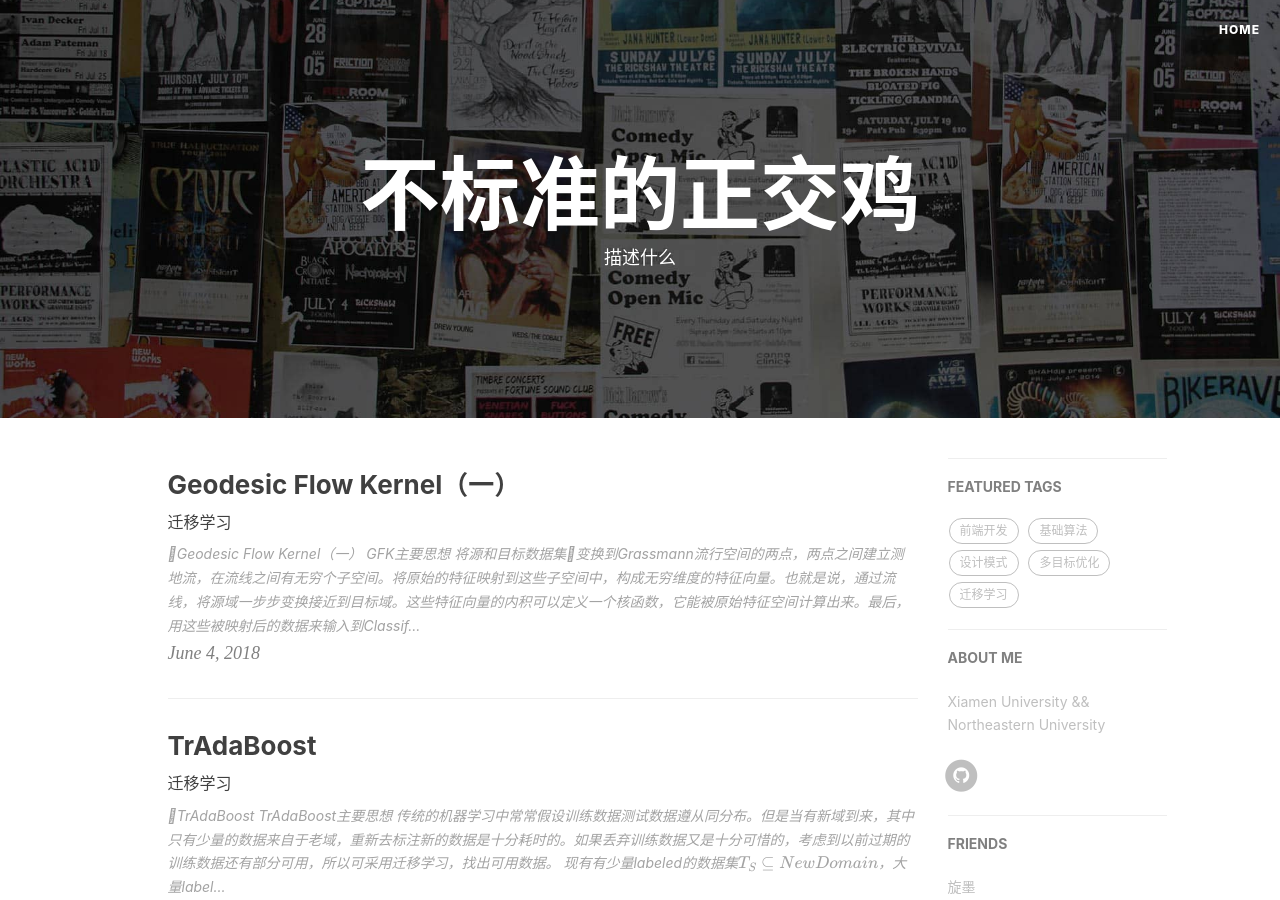
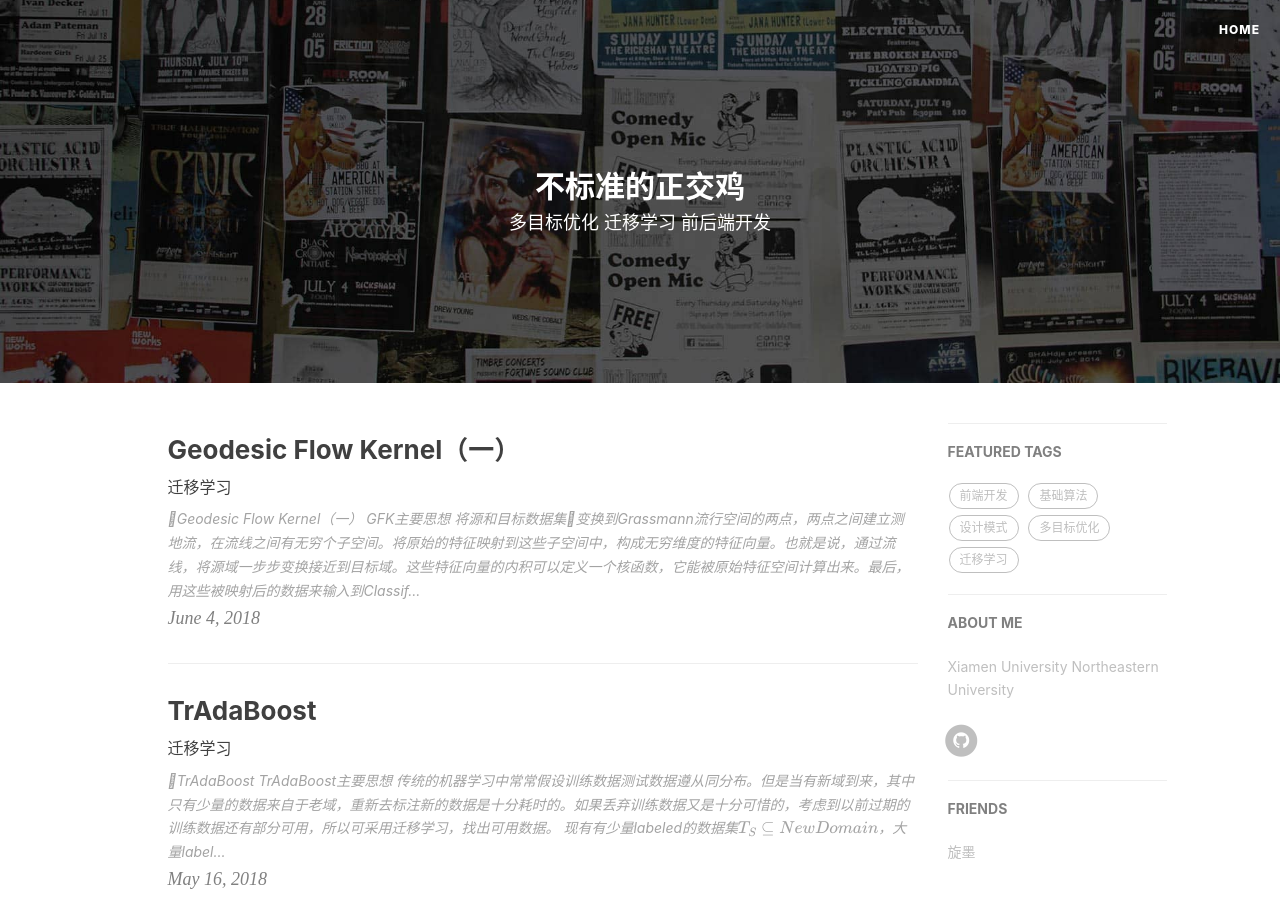
Before and after one commit to Zhenzhong-WANG/Zhenzhong-WANG.github.io, a Jekyll site: the page built from index.html, in a window 1280 px wide and 900 px high. Built offline with Jekyll 4.4.1, drawn with Linux system fonts in a browser that asks for light colours; nearby versions of some CDN libraries; formulas are drawn with MathJax 3; the list of posts is cut into pages by our own code; comment, search, counter and statistics services are not loaded.

Commit message:
mod title

```diff
--- a/_config.yml
+++ b/_config.yml
@@ -70,7 +70,7 @@
 
 # Sidebar settings
 sidebar: true                           # whether or not using Sidebar.
-sidebar-about-description: "Xiamen University && Northeastern University"
+sidebar-about-description: "Xiamen University    Northeastern University"
 # sidebar-avatar: /img/avatar-hux.jpg      # use absolute URL, seeing it's used in both `/` and `/about/`
 
 
--- a/_layouts/page.html
+++ b/_layouts/page.html
@@ -14,10 +14,10 @@
         <div class="row">
             <div class="col-lg-8 col-lg-offset-2 col-md-10 col-md-offset-1 ">
                 <div class="site-heading">
-                    <h1>不标准的正交鸡</h1>
-                    <!-- <h1>{% if page.title %}{{ page.title }}{% else %}{{ site.title }}{% endif %}</h1> -->
+
+                    <h2>{% if page.title %}{{ page.title }}{% else %}{{ site.title }}{% endif %}</h2>
                     <!--<hr class="small">-->
-                    <span class="subheading">{{ page.description }}</span>
+                    <span class="subheading">{{ site.description }}</span>
                 </div>
             </div>
         </div>
```
